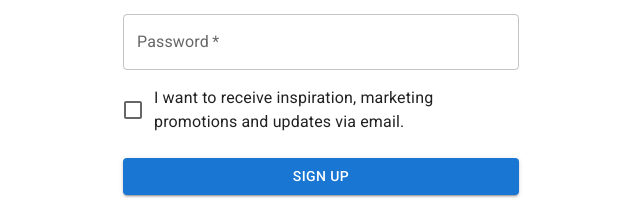
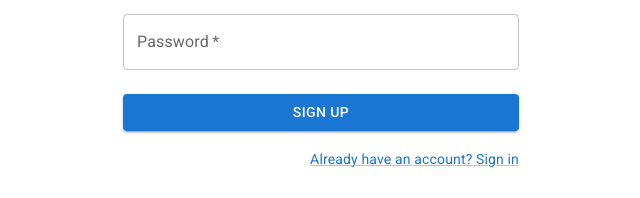
Before and after one commit to augcolas/cloud-app, a Next.js app: page /ui/sign-up in a window 1280 px wide. Before the commit this address had no page. Shown: the part 306-504 px from the top of the page, without its empty margins (319-959 px from the left). Built offline with nearby package versions, Linux system fonts and the light colour scheme.

Commit message:
update sign-up, add available pages without auth

```diff
--- a/pages/ui/sign-up.js
+++ b/pages/ui/sign-up.js
@@ -103,12 +103,6 @@ export default function SignUp() {
                                     autoComplete="new-password"
                                 />
                             </Grid>
-                            <Grid item xs={12}>
-                                <FormControlLabel
-                                    control={<Checkbox value="allowExtraEmails" color="primary" />}
-                                    label="I want to receive inspiration, marketing promotions and updates via email."
-                                />
-                            </Grid>
                         </Grid>
                         <Button
                             type="submit"
@@ -120,7 +114,7 @@ export default function SignUp() {
                         </Button>
                         <Grid container justifyContent="flex-end">
                             <Grid item>
-                                <Link href="#" variant="body2">
+                                <Link href="/ui/sign-in" variant="body2">
                                     Already have an account? Sign in
                                 </Link>
                             </Grid>
--- a/src/contexts/auth.context.js
+++ b/src/contexts/auth.context.js
@@ -10,6 +10,11 @@ export function AuthProvider({ children }) {
     const [loading, setLoading] = useState(true);
     const router = useRouter();
 
+    const availableRoutes = [
+        '/ui/sign-in',
+        '/ui/sign-up'
+    ];
+
     useEffect(() => {
         const user = getItem("user");
         if (user) {
@@ -19,7 +24,7 @@ export function AuthProvider({ children }) {
     }, []);
 
     useEffect(() => {
-        if (!user && !loading) {
+        if (!user && !loading && !availableRoutes.includes(router.pathname)){
             router.push('/ui/sign-in');
         }
     }, [user,loading]);
```
